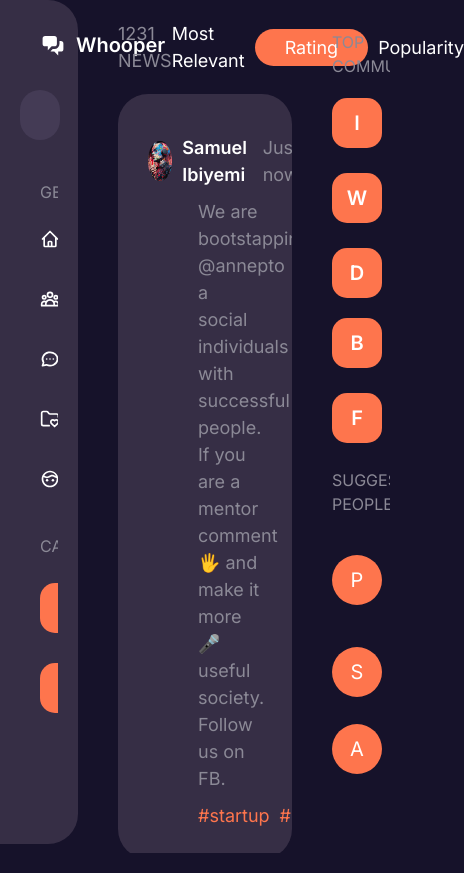
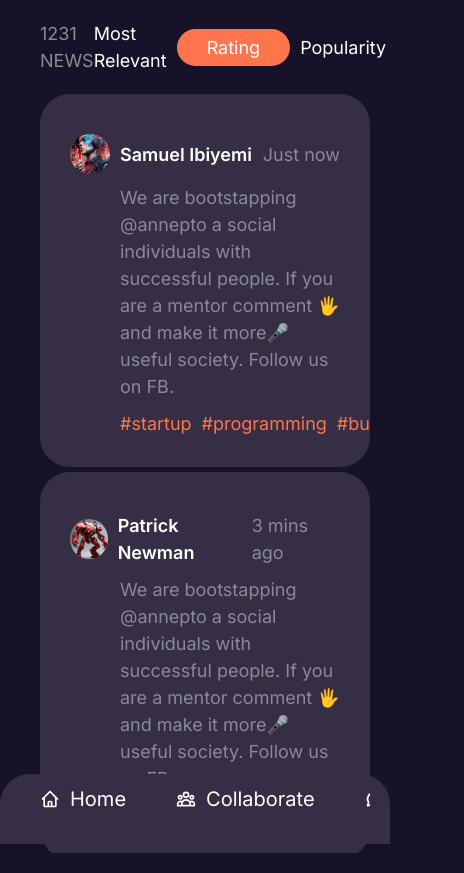
Before and after one commit to sam-dude/Whooper, a Next.js app: page / in a window 390 px wide. Shown: the whole page, 464 px wide, since content can reach past the window. Built offline with nearby package versions, Linux system fonts and the light colour scheme.

Commit message:
responsiveness on the way

```diff
--- a/src/app/globals.css
+++ b/src/app/globals.css
@@ -39,3 +39,9 @@
 ::-webkit-scrollbar-thumb:hover{
   background-color: #555;
 }
+
+@media only screen and (max-width: 1024px) {
+  .sidebar{
+    display: none;
+  }
+}
--- a/src/app/layout.js
+++ b/src/app/layout.js
@@ -17,7 +17,7 @@
         <Navbar />
 
           {children}
-        <RigthSideBar />
+        <div className='sidebar'><RigthSideBar /></div>
       </body>
     </html>
   )
--- a/src/app/page.module.css
+++ b/src/app/page.module.css
@@ -28,3 +28,8 @@
     border-radius: 50px;
     padding: 5px 30px;
 }
+@media only screen and (max-width: 1024px){
+    .container{
+        width: 100%;
+    }
+}
--- a/src/app/you/page.module.css
+++ b/src/app/you/page.module.css
@@ -110,3 +110,28 @@
 .impression{
     color: #fff;
 }
+
+/* For extremely small screen devices (595px and below) */
+@media only screen and (max-width: 595px) {
+
+}
+
+/* Small screen devices (600px and above) */
+@media only screen and (min-width: 600px) {
+
+}
+
+/* Medium screen devices (768px and above) */
+@media only screen and (min-width: 768px) {}
+
+/* Big screen devices (889px and above) */
+@media only screen and (min-width: 889px) {}
+
+/* Extra big screen devices (1200px and above) */
+@media only screen and (min-width: 1200px) {}
+
+@media only screen and (max-width: 1024px){
+    .container{
+        width: 100%;
+    }
+}
--- a/src/components/Navbar/Navbar.js
+++ b/src/components/Navbar/Navbar.js
@@ -20,7 +20,7 @@
   ]
   return (
     <div className={styles.container}>
-      <LogNdSearch />
+      <div className={styles.log}><LogNdSearch /></div>
 
       <div className={styles.others }>
         <div className={styles.general}>
--- a/src/components/Navbar/navbar.module.css
+++ b/src/components/Navbar/navbar.module.css
@@ -51,3 +51,34 @@
 .general{
     padding-bottom: 20px;
 }
+
+@media only screen and (max-width: 1024px) {
+    .container{
+        flex-direction: row;
+        position: fixed;
+        height: auto;
+        width: 100vw;
+        bottom: 0;
+        justify-content: center;
+        border-radius: 0;
+        border-top-right-radius: 30px;
+        border-top-left-radius: 30px;
+        z-index: 3;
+    }
+    .categories{
+        display: none;
+    }
+    .log{
+        display: none;
+    }
+    .title{
+        display: none;
+    }
+    .navlinks{
+        flex-direction: row;
+
+    }
+    .others{
+        height: auto;
+    }
+  }
--- a/src/components/RightSideBar/rightsidebar.module.css
+++ b/src/components/RightSideBar/rightsidebar.module.css
@@ -8,6 +8,7 @@
     flex-direction: column;
     height: 100vh;
     overflow-y: scroll;
+    width: 100%;
 }
 .title{
     font-size: 16px;
```
Also changed, not shown: src/components/LogoNdSearch/logondsearch.module.css (line endings or trailing spaces).
